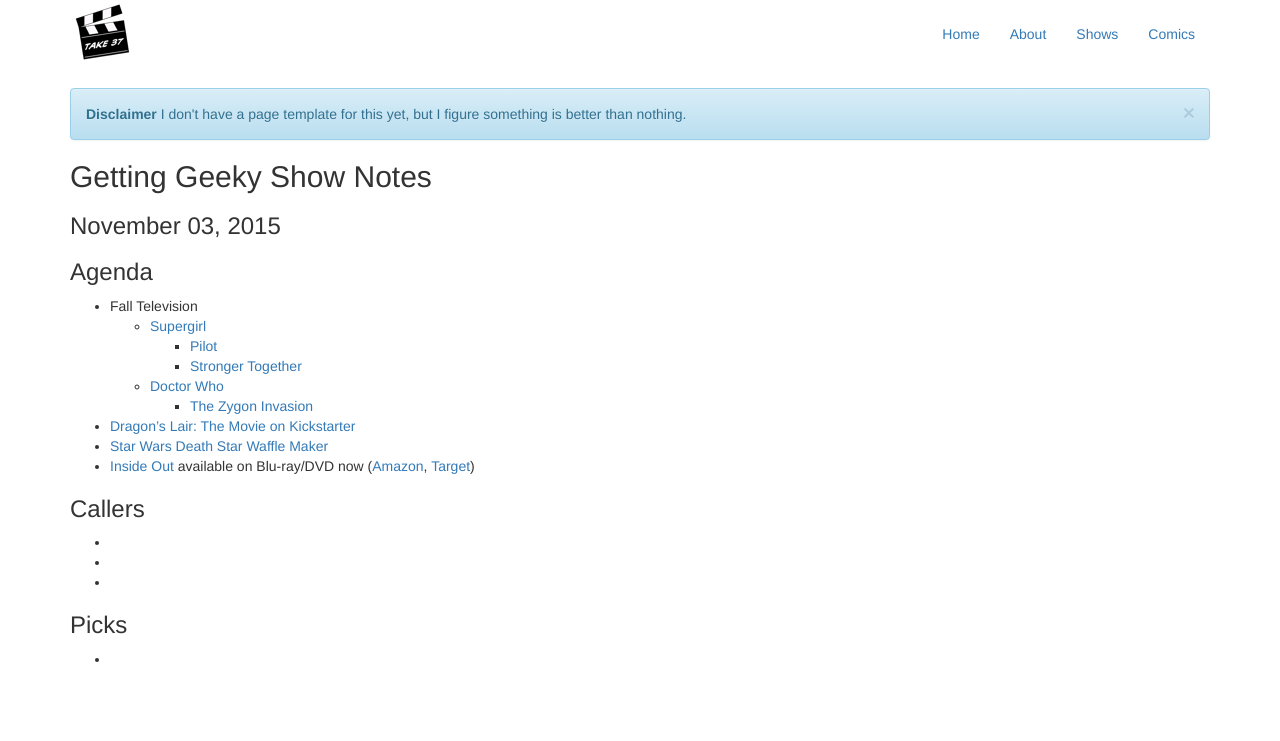
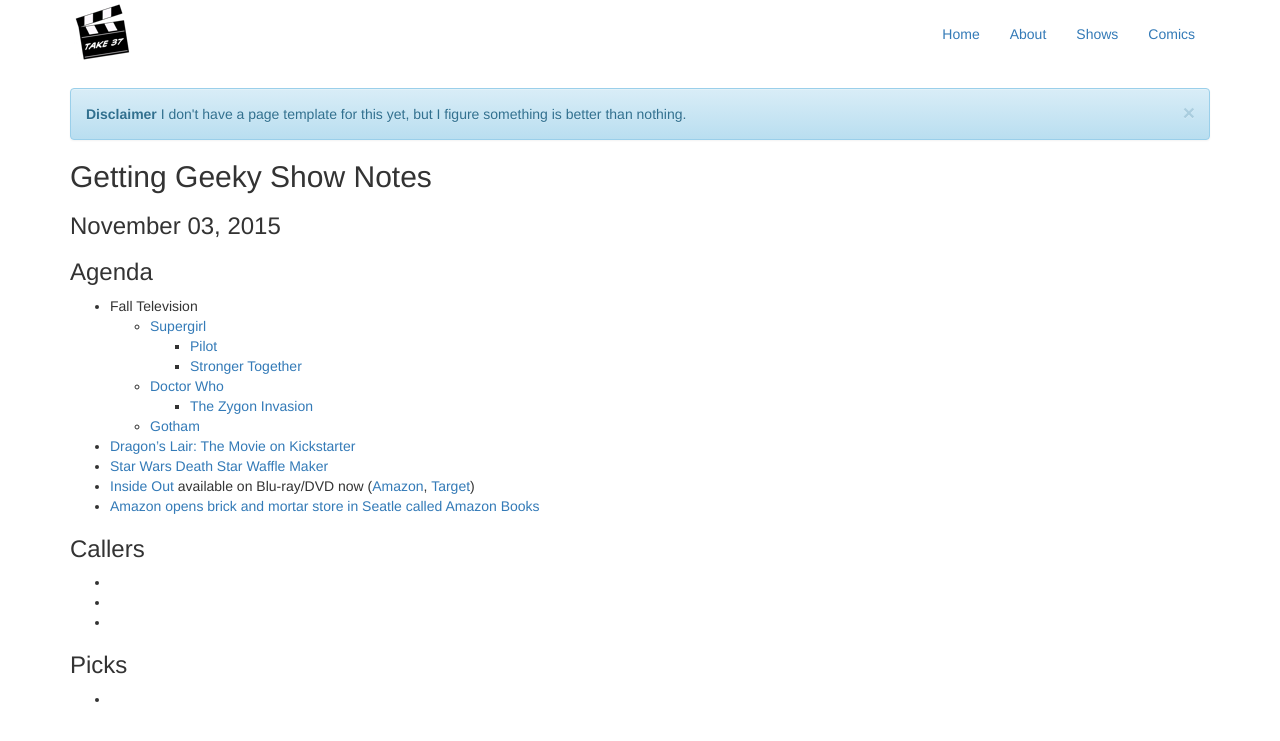
Before and after one commit to MirandaJanell/Take37, a Jekyll site: the page built from _posts/getting-geeky/2015-11-02-20151103.md, in a window 1280 px wide. Shown: the top 741 px of the page. Built offline with Jekyll 4.4.1, drawn with Linux system fonts in a browser that asks for light colours.

Commit message:
Added Gotham and Amazon Books to the Agenda.

```diff
--- a/_posts/getting-geeky/2015-11-02-20151103.md
+++ b/_posts/getting-geeky/2015-11-02-20151103.md
@@ -13,9 +13,11 @@
     * [Stronger Together](http://www.imdb.com/title/tt4550416/)
   * [Doctor Who](http://www.imdb.com/title/tt0436992/)
     * [The Zygon Invasion](http://www.imdb.com/title/tt4652840/)
+  * [Gotham](http://www.imdb.com/title/tt3749900/)
 * [Dragon's Lair: The Movie on Kickstarter](https://www.kickstarter.com/projects/donbluth/dragons-lair-the-movie)
 * [Star Wars Death Star Waffle Maker](http://comicbook.com/2015/11/03/star-wars-death-star-waffle-maker-revealed/)
 * [Inside Out](http://www.imdb.com/title/tt2096673/) available on Blu-ray/DVD now ([Amazon](http://amzn.com/B00YCY46VO), [Target](http://www.target.com/webapp/wcs/stores/servlet/p/inside-out-includes-digital-copy-blu-ray-dvd/-/A-21493116))
+* [Amazon opens brick and mortar store in Seatle called Amazon Books](http://www.theverge.com/2015/11/2/9661556/amazon-books-first-physical-bookstore-opening-seattle)
 
 
 ### Callers
```
